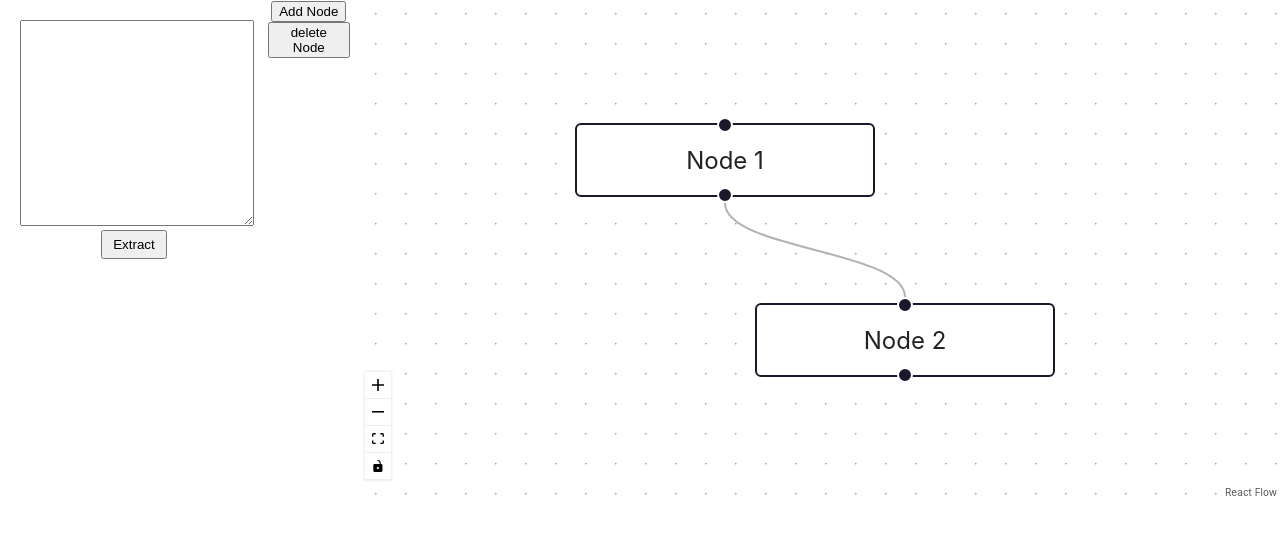
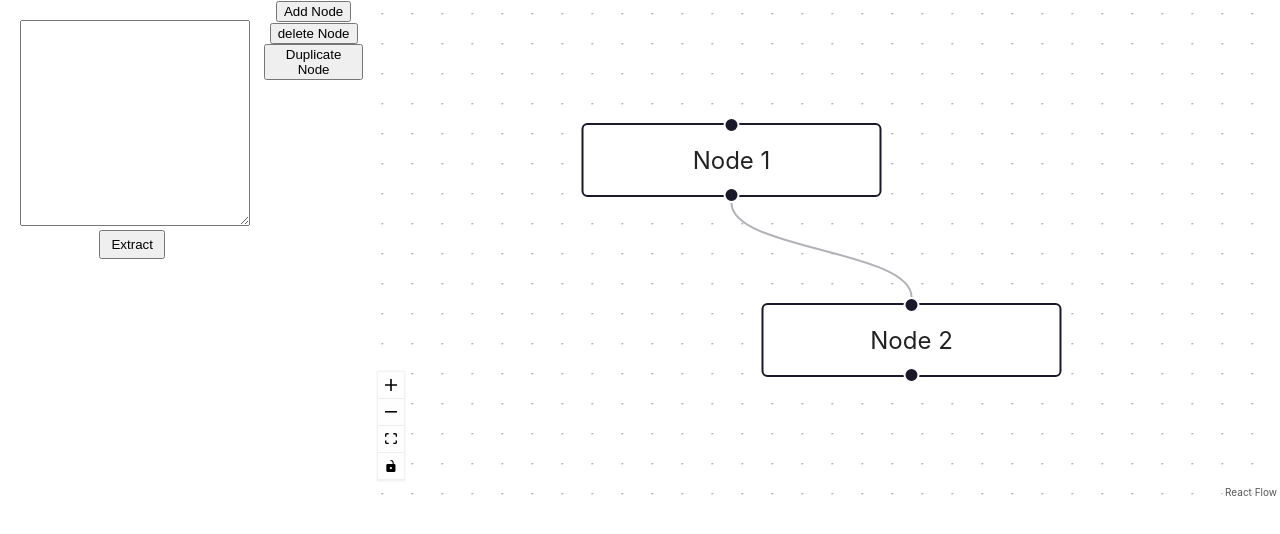
Before and after one commit to amanuelbelete95/react-flow-extraction, a React (Create React App) app: page / in a window 1280 px wide. Shown: the top 534 px of the page. Built offline with nearby package versions, Linux system fonts and the light colour scheme; the HTML template or start-up script is replaced by a standard one.

Commit message:
Add duplicate functionality

```diff
--- a/src/components/workflow/WorkFlowGraph.tsx
+++ b/src/components/workflow/WorkFlowGraph.tsx
@@ -5,7 +5,6 @@ import ReactFlow, {
   Background,
   Controls,
   ReactFlowProvider,
-  NodeMouseHandler,
 } from 'react-flow-renderer';
 
 import { Node } from 'reactflow';
@@ -43,7 +42,7 @@ const WorkFlowGraph: React.FC = function () {
   const addNode = () => {
     const newNode = {
       id: (Math.random() * 50).toString(),
-      data: { label: 'New Node' },
+      data: { label: `Node ${Math.round(Math.random() * 11)}` },
       position: { x: Math.random() * 200, y: Math.random() * 200 },
     };
     setElements((prevElements) => [...prevElements, newNode]);
@@ -60,6 +59,17 @@ const WorkFlowGraph: React.FC = function () {
   const handleNodeDelete = () => {
     if (selectedNode) {
       deleteNode(selectedNode);
+    }
+  };
+
+  const duplicateNode = () => {
+    if (selectedNode) {
+      const duplicatedNode: Node = {
+        id: (Math.random() * 50).toString(),
+        data: { label: 'duplicate' },
+        position: { x: Math.random() * 200, y: Math.random() * 200 },
+      };
+      setElements((prevElements) => [...prevElements, duplicatedNode]);
     }
   };
 
@@ -99,6 +109,11 @@ const WorkFlowGraph: React.FC = function () {
             text='delete Node'
             handleClick={handleNodeDelete}
           />
+
+          <Button
+            text='Duplicate Node'
+            handleClick={duplicateNode}
+          />
         </div>
 
         <div className={Styles.centerPanel}>
```
